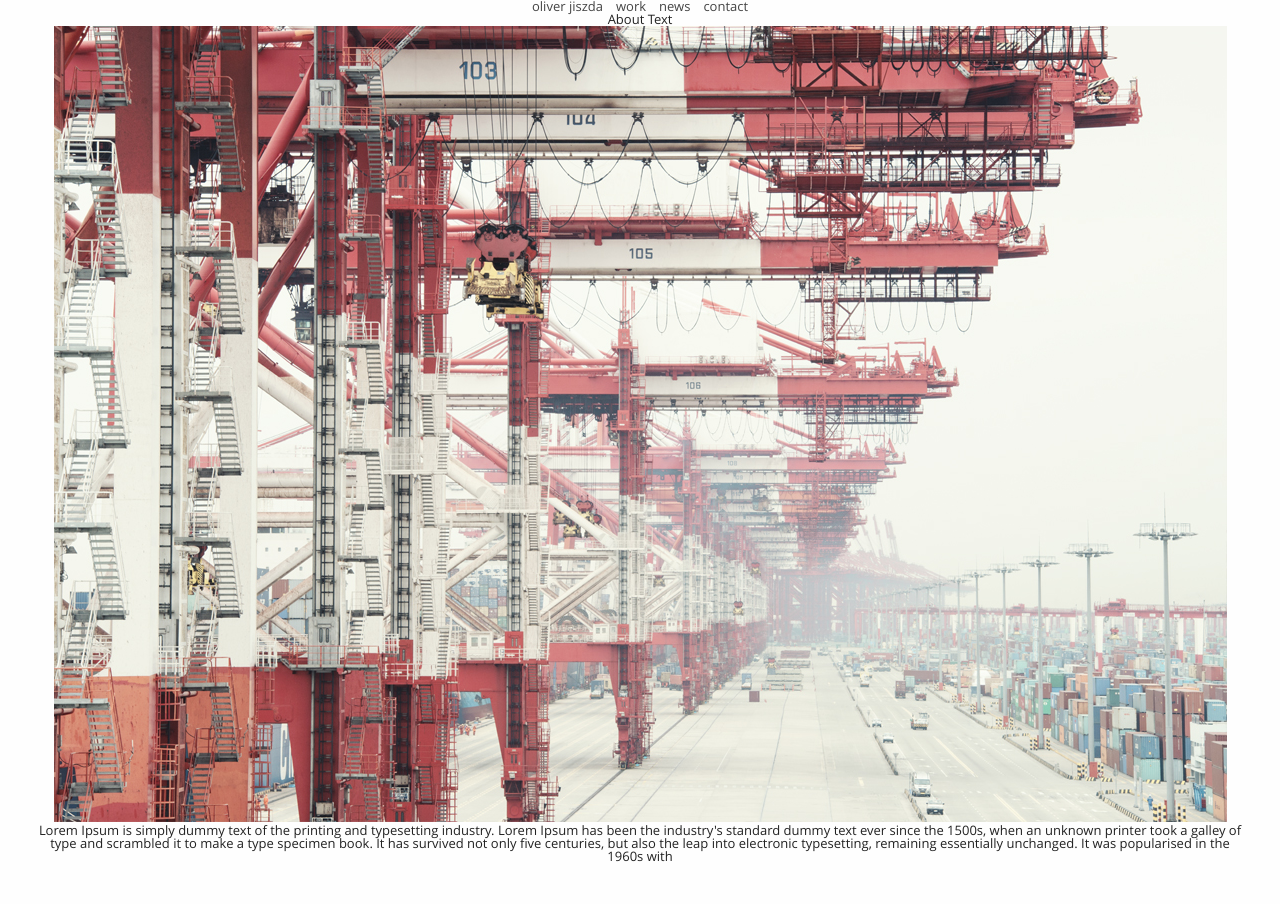
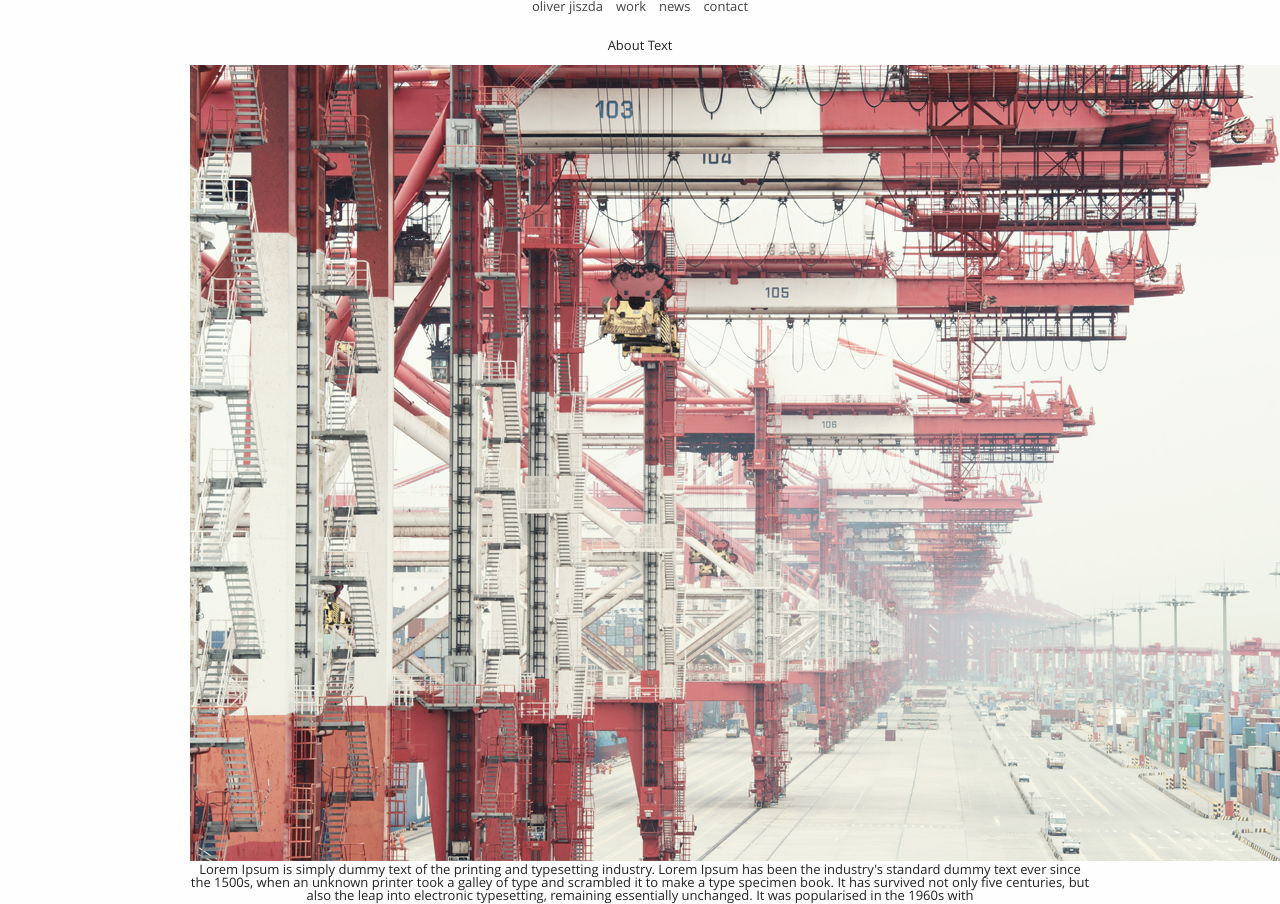
Before and after one commit to jaeh/oj-staging.jaeh.at, a Node project: template views/pages/about.jade in a window 1280 px wide; the page is wider, and only the part inside the window is pictured. Before the commit the page ends 862 px from the top of that part, so only its background shows below. Run offline with Node 20 templates, Linux system fonts and the light colour scheme; the template is opened without the code that fills it, so the values that code supplies are empty; style sheets or scripts are compiled from the project's sources.

Commit message:
css: added about and contact margins and width

```diff
--- a/public/css/main.styl
+++ b/public/css/main.styl
@@ -37,8 +37,15 @@
     &.work,
     &.index
       line-height 0
-    &.about
+    &.about,
+    &.contact
       max-width 900px
+      margin 2% 0 0
+      width 90%
+      min-width inherit
+
+      h2
+        margin 0 0 1em
 
   &.night
     background-color body_bg_color_night
```
